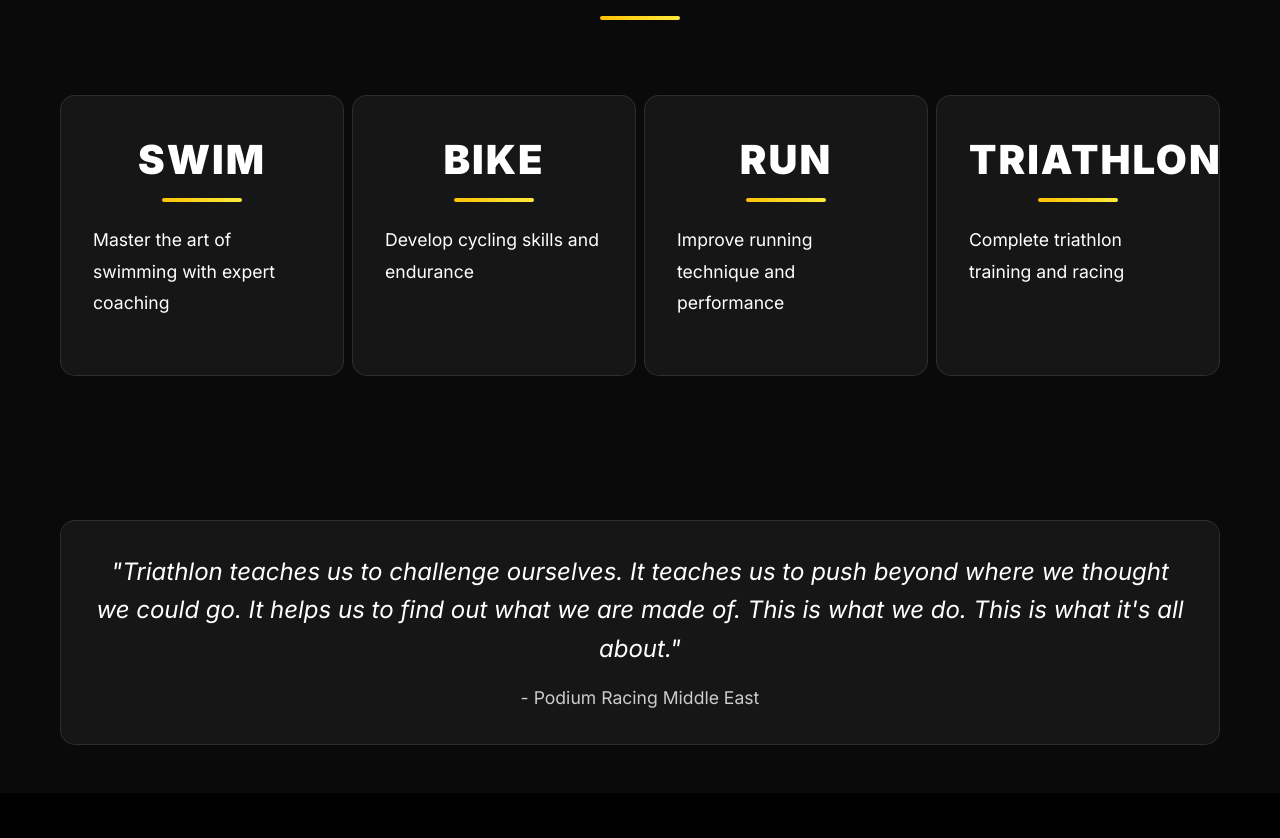
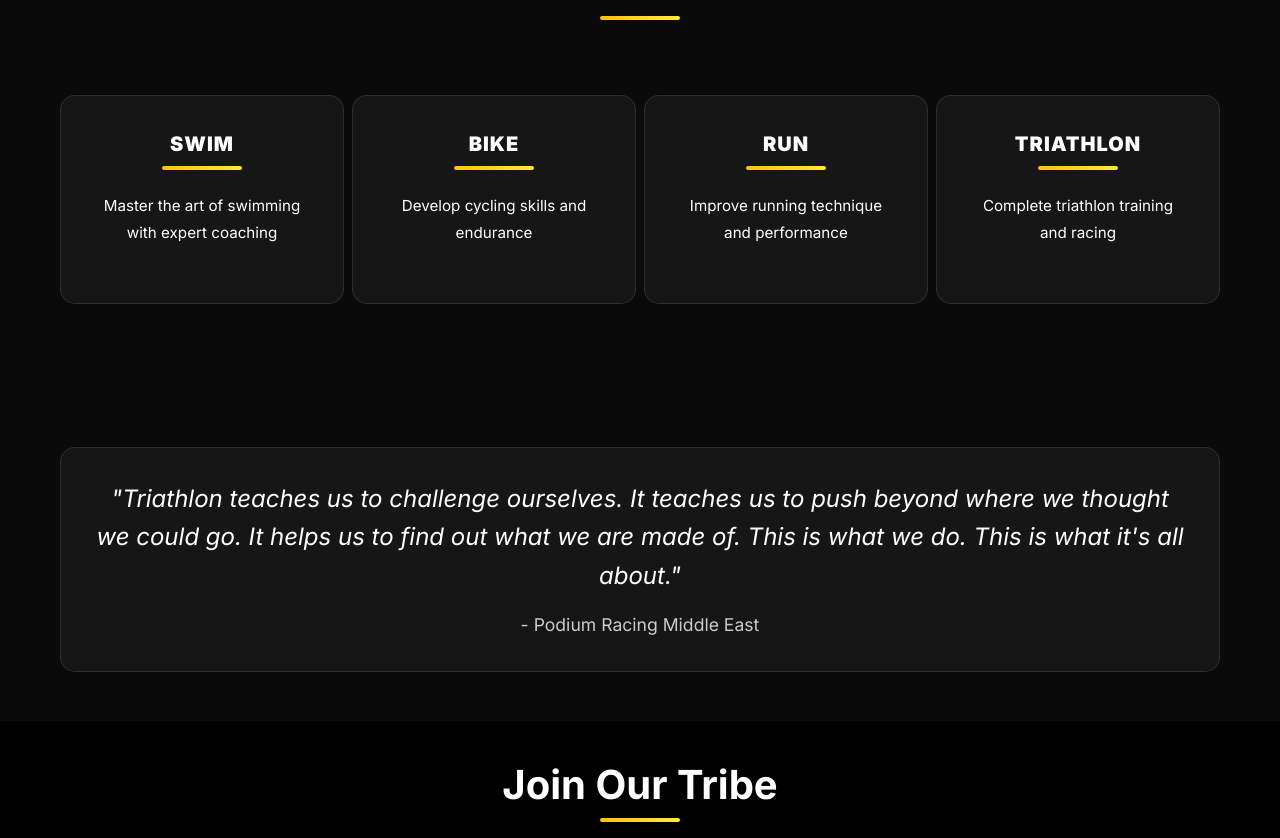
Before and after one commit to Loai-101/podiumRacing-website, a React (Create React App) app: page / in a window 1280 px wide. Shown: the part 1624-2462 px from the top of the page. Built offline with nearby package versions, Linux system fonts and the light colour scheme.

Commit message:
Style: center and reduce font size for Services cards (title and text)

```diff
--- a/src/components/Home/Home.css
+++ b/src/components/Home/Home.css
@@ -316,6 +316,17 @@
   opacity: 0;
   transform: translateY(40px) scale(0.9);
   transition: all 0.4s cubic-bezier(0.25, 0.46, 0.45, 0.94);
+}
+
+/* Services card text tweaks */
+.services-section .card-title {
+  text-align: center;
+  font-size: 1.25rem;
+}
+
+.services-section .card-content {
+  text-align: center;
+  font-size: 0.95rem;
 }
 
 .services-section .card:nth-child(1) { animation-delay: 0.1s; }
```
